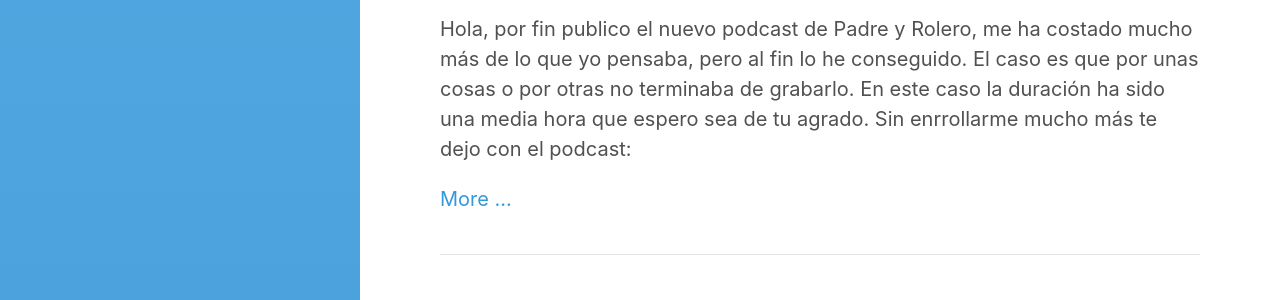
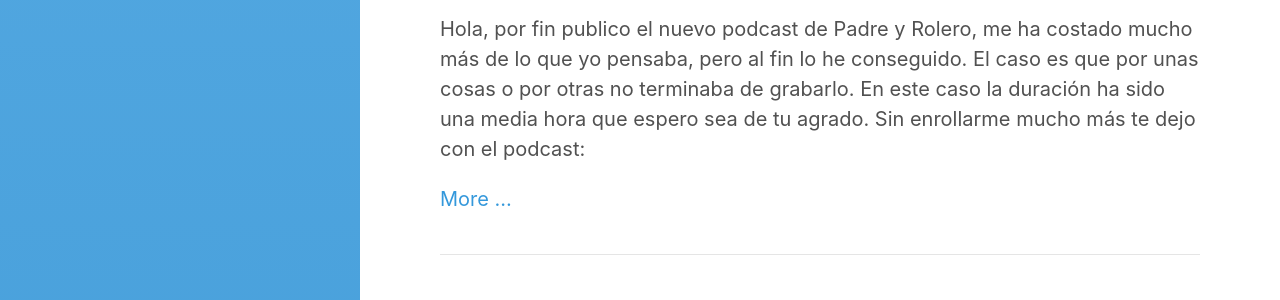
Before and after one commit to padreyrolero/padreyrolero, a Jekyll site: the page built from index.html, in a window 1280 px wide. Shown: the part 166-466 px from the top of the page. Built offline with Jekyll 4.4.1, drawn with Linux system fonts in a browser that asks for light colours; the list of posts is cut into pages by our own code.

Commit message:
pequedetectives1

```diff
--- a/_posts/2019-1-26-pequenos-detectives-monstruos.md
+++ b/_posts/2019-1-26-pequenos-detectives-monstruos.md
@@ -5,6 +5,6 @@ author: Padre Rolero
 category: Podcasts
 ---
 Hola, por fin publico el nuevo podcast de Padre y Rolero, me ha costado mucho más de lo que yo pensaba, pero al fin lo he conseguido. El caso es que por unas cosas o por otras no
-terminaba de grabarlo. En este caso la duración ha sido una media hora que espero sea de tu agrado. Sin enrrollarme mucho más te dejo con el podcast:
+terminaba de grabarlo. En este caso la duración ha sido una media hora que espero sea de tu agrado. Sin enrollarme mucho más te dejo con el podcast:
 
 <iframe src="https://anchor.fm/padreyrolero/embed/episodes/Pequeos-detectives-de-monstruos-e31k0t" height="102px" width="400px" frameborder="0" scrolling="no"></iframe>
```
Also changed, not shown: _posts/.#2019-1-26-pequenos-detectives-monstruos.md (added, +1 -0 lines).
